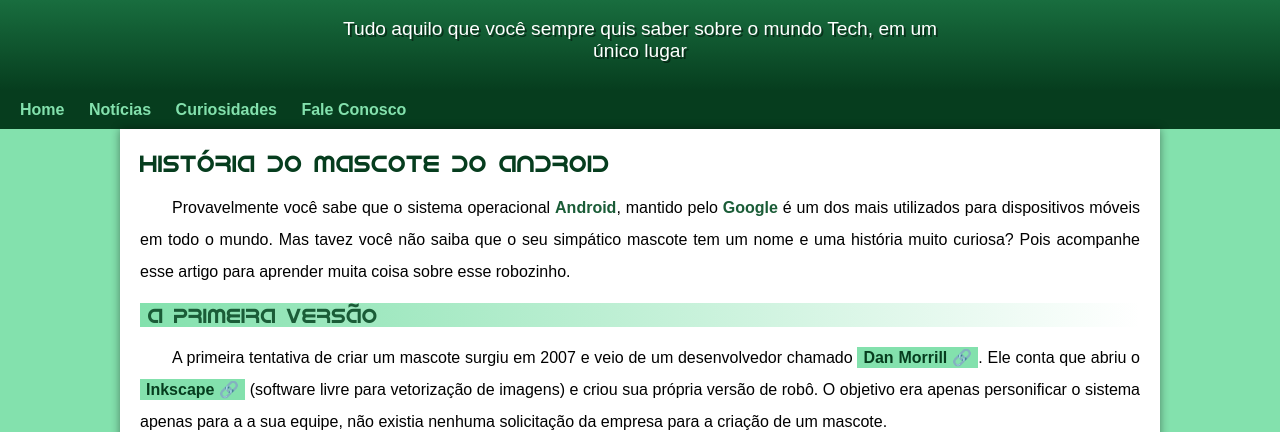
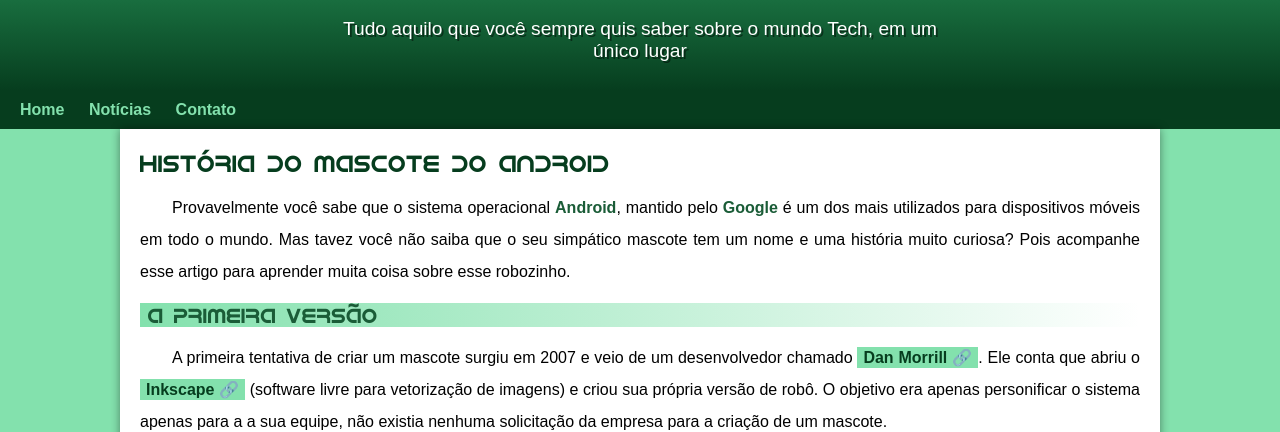
Before and after one commit to kaiqueoleme/projeto-android, a plain HTML site: page index.html in a window 1280 px wide. Shown: the part 109-541 px from the top of the page. Drawn offline with Linux system fonts and the light colour scheme.

Commit message:
Problema

```diff
--- a/index.html
+++ b/index.html
@@ -8,7 +8,6 @@
     <link rel="stylesheet" href="style/style.css">
 </head>
 <body>
-
     <header>
         <h1>CURIOSIDADES DE TECNOLOGIA</h1>
         <p>Tudo aquilo que você sempre quis saber sobre o mundo Tech, em um único lugar</p>
@@ -17,8 +16,7 @@
     <nav>
         <a href="index.html">Home</a>
         <a href="#">Notícias</a>
-        <a href="#">Curiosidades</a>
-        <a href="#">Fale Conosco</a>
+        <a href="#">Contato</a>
     </nav>
 
     <main>
--- a/style/style.css
+++ b/style/style.css
@@ -49,7 +49,7 @@ header > h1 {
     font-family: var(--fonte-destaque);
     font-size: 3em;
     font-weight: normal;
-    margin-bottom: 20px;
+    padding-bottom: 20px;
 }
 
 header > p {
@@ -58,7 +58,7 @@ header > p {
     color: white;
     max-width: 600px;
     padding: 0px 10px;
-    margin-bottom: 10px;
+    padding-bottom: 10px;
     margin: auto;
 }
 
```
